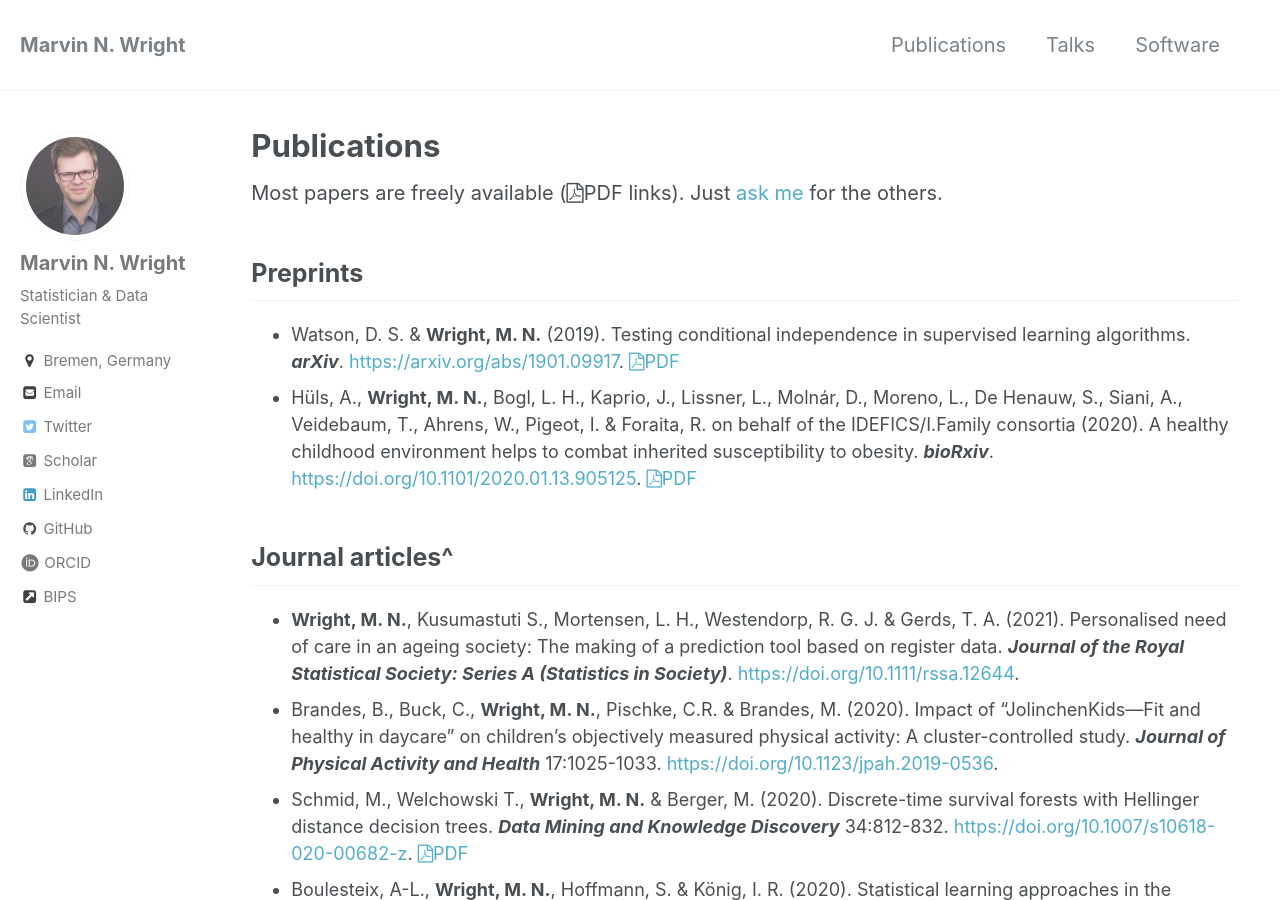
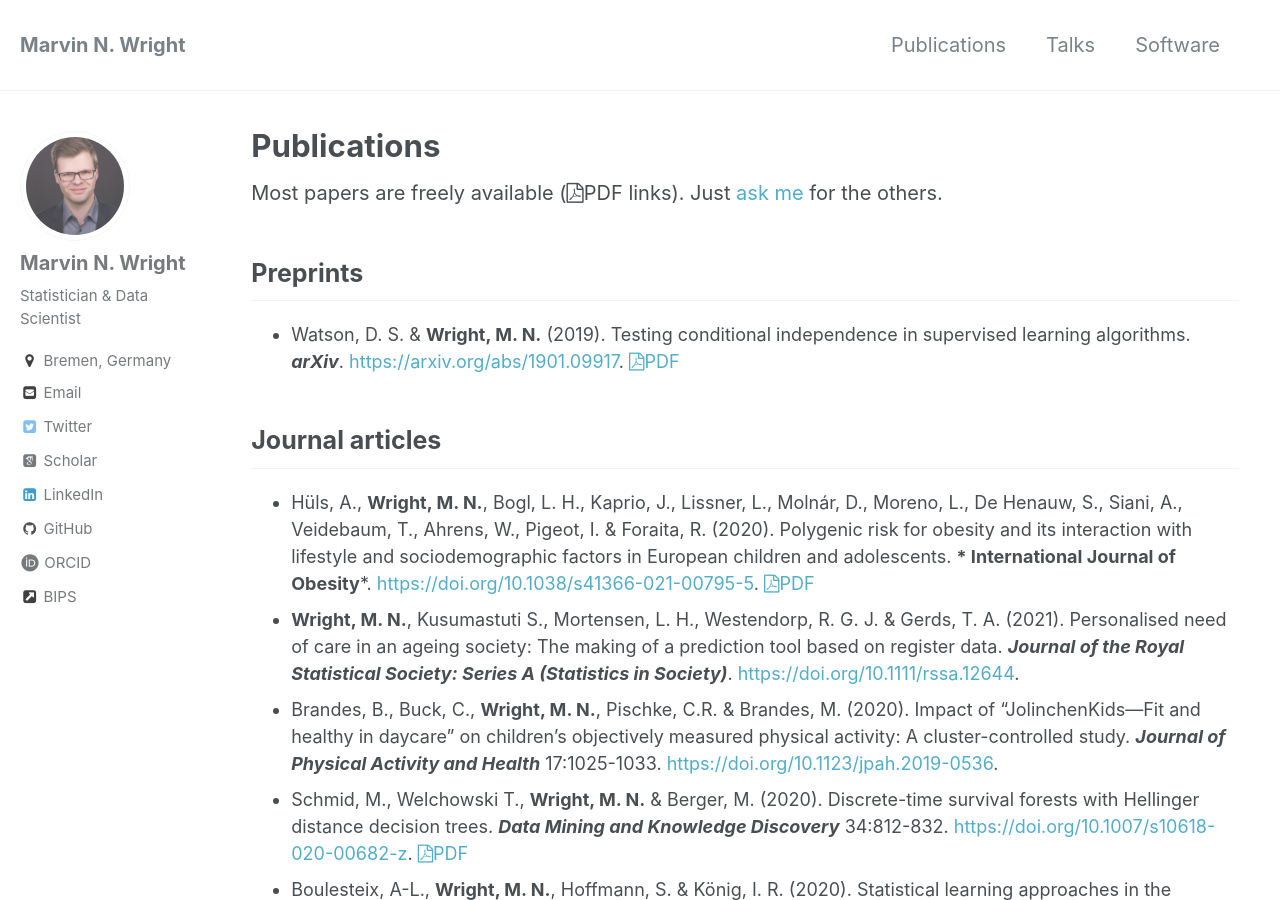
Before and after one commit to mnwright/mnwright.github.io, a Jekyll site: the page built from _pages/publications.md, in a window 1280 px wide and 900 px high. Built offline with Jekyll 4.4.1, drawn with Linux system fonts in a browser that asks for light colours; some web fonts are replaced.

Commit message:
update publications

```diff
--- a/_pages/publications.md
+++ b/_pages/publications.md
@@ -7,9 +7,9 @@ Most papers are freely available (<i class="fa fa-file-pdf-o"></i>PDF links). Ju
 
 ## Preprints
 * {:.pub} Watson, D. S. & **Wright, M. N.** (2019). Testing conditional independence in supervised learning algorithms. ***arXiv***. <https://arxiv.org/abs/1901.09917>. <a href="https://arxiv.org/pdf/1901.09917"><i class="fa fa-file-pdf-o"></i>PDF</a>
-* {:.pub} Hüls, A., **Wright, M. N.**, Bogl, L. H., Kaprio, J., Lissner, L., Molnár, D., Moreno, L., De Henauw, S., Siani, A., Veidebaum, T., Ahrens, W., Pigeot, I. & Foraita, R. on behalf of the IDEFICS/I.Family consortia (2020). A healthy childhood environment helps to combat inherited susceptibility to obesity. ***bioRxiv***. <https://doi.org/10.1101/2020.01.13.905125>. <a href="https://www.biorxiv.org/content/10.1101/2020.01.13.905125v1.full.pdf"><i class="fa fa-file-pdf-o"></i>PDF</a>
 
-## Journal articles^
+## Journal articles
+* {:.pub} Hüls, A., **Wright, M. N.**, Bogl, L. H., Kaprio, J., Lissner, L., Molnár, D., Moreno, L., De Henauw, S., Siani, A., Veidebaum, T., Ahrens, W., Pigeot, I. & Foraita, R. (2020). Polygenic risk for obesity and its interaction with lifestyle and sociodemographic factors in European children and adolescents. *** International Journal of Obesity***. <https://doi.org/10.1038/s41366-021-00795-5>. <a href="https://www.nature.com/articles/s41366-021-00795-5.pdf"><i class="fa fa-file-pdf-o"></i>PDF</a>
 * {:.pub} **Wright, M. N.**, Kusumastuti S., Mortensen, L. H., Westendorp, R. G. J. & Gerds, T. A. (2021). Personalised need of care in an ageing society: The making of a prediction tool based on register data. ***Journal of the Royal Statistical Society: Series A (Statistics in Society)***. <https://doi.org/10.1111/rssa.12644>.
 * {:.pub} Brandes, B., Buck, C., **Wright, M. N.**, Pischke, C.R. & Brandes, M. (2020).  Impact of “JolinchenKids—Fit and healthy in daycare” on children’s objectively measured physical activity: A cluster-controlled study. ***Journal of Physical Activity and Health*** 17:1025-1033. <https://doi.org/10.1123/jpah.2019-0536>.
 * {:.pub} Schmid, M., Welchowski T., **Wright, M. N.** & Berger, M. (2020). Discrete-time survival forests with Hellinger distance decision trees. ***Data Mining and Knowledge Discovery*** 34:812-832. <https://doi.org/10.1007/s10618-020-00682-z>. <a href="https://link.springer.com/content/pdf/10.1007/s10618-020-00682-z.pdf"><i class="fa fa-file-pdf-o"></i>PDF</a>
```
